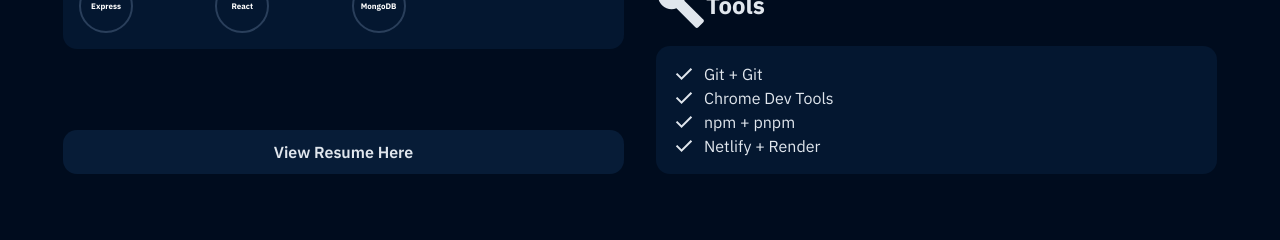
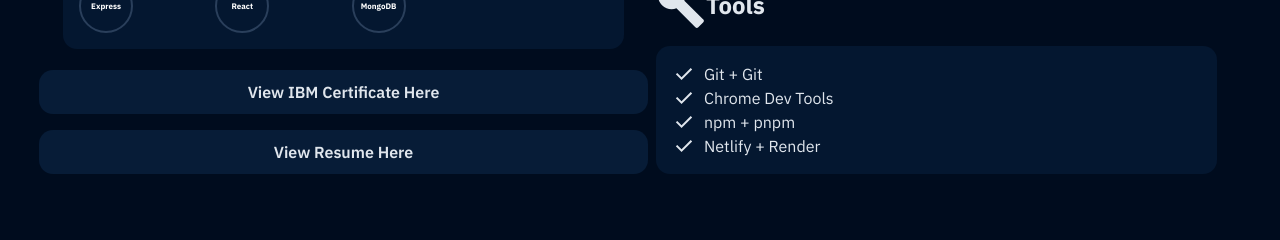
Before and after one commit to andrewpjlewis/mern-portfolio, a React (Create React App) app in the folder client/: page / in a window 1280 px wide. Shown: the part 2225-2465 px from the top of the page. Built offline with nearby package versions, Linux system fonts and the light colour scheme; no server answers.

Commit message:
new resume and certificate

```diff
--- a/client/src/components/Navbar.jsx
+++ b/client/src/components/Navbar.jsx
@@ -46,7 +46,10 @@ const Navbar = () => {
         <ul className="nav-links">
           <li><a onClick={() => handleLinkClick('hero')}>Home</a></li>
           <li><a onClick={() => handleLinkClick('about')}>About</a></li>
-          <li><a onClick={() => handleLinkClick('featured-project')}>Projects</a></li>        </ul>
+          <li><a onClick={() => handleLinkClick('featured-project')}>Projects</a></li>
+          <li><a onClick={() => handleLinkClick('skills')}>Skills</a></li>
+          <li><a href="/andrew-lewis-resume.pdf" target='_blank' rel='noopener noreferrer'>Resume</a></li>
+        </ul>
       </div>
     </nav>
   );
--- a/client/src/components/Skills.jsx
+++ b/client/src/components/Skills.jsx
@@ -42,7 +42,10 @@ const Skills = () => (
         </div>
 
         <div className='resume-btn-container'>
-          <a href="/andrew-lewis-resume.pdf" className="view-resume-btn" target="_blank" rel="noopener noreferrer">
+          <a href="/andrew-lewis-ibm-certificate.pdf" className="view-resume-btn" target="_blank" rel="noopener noreferrer">
+              View IBM Certificate Here
+          </a>
+          <a href="/andrew-lewis-resume.pdf" id='resume' className="view-resume-btn" target="_blank" rel="noopener noreferrer">
               View Resume Here
           </a>
         </div>
--- a/client/src/css/Skills.css
+++ b/client/src/css/Skills.css
@@ -76,6 +76,7 @@
     display: flex;
     align-items: center;
     justify-content: center;
+    flex-direction: column;
 }
 
 .view-resume-btn {
@@ -96,6 +97,10 @@
     border-color 0.4s cubic-bezier(0.4, 0, 0.2, 1),
     transform 0.4s cubic-bezier(0.4, 0, 0.2, 1);
   transform-origin: center;
+}
+
+.view-resume-btn:nth-child(1) {
+  margin-bottom: 1rem;
 }
 
 .view-resume-btn:hover,
```
Also changed, not shown: 2 other files (tests, documents, lock files or other folders).
